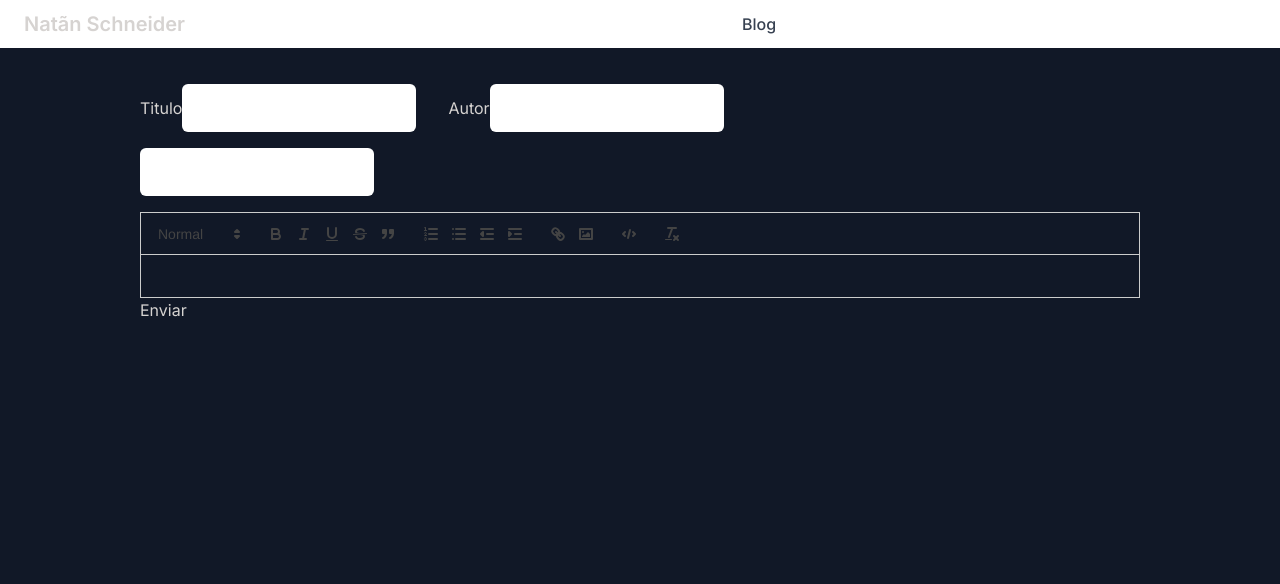
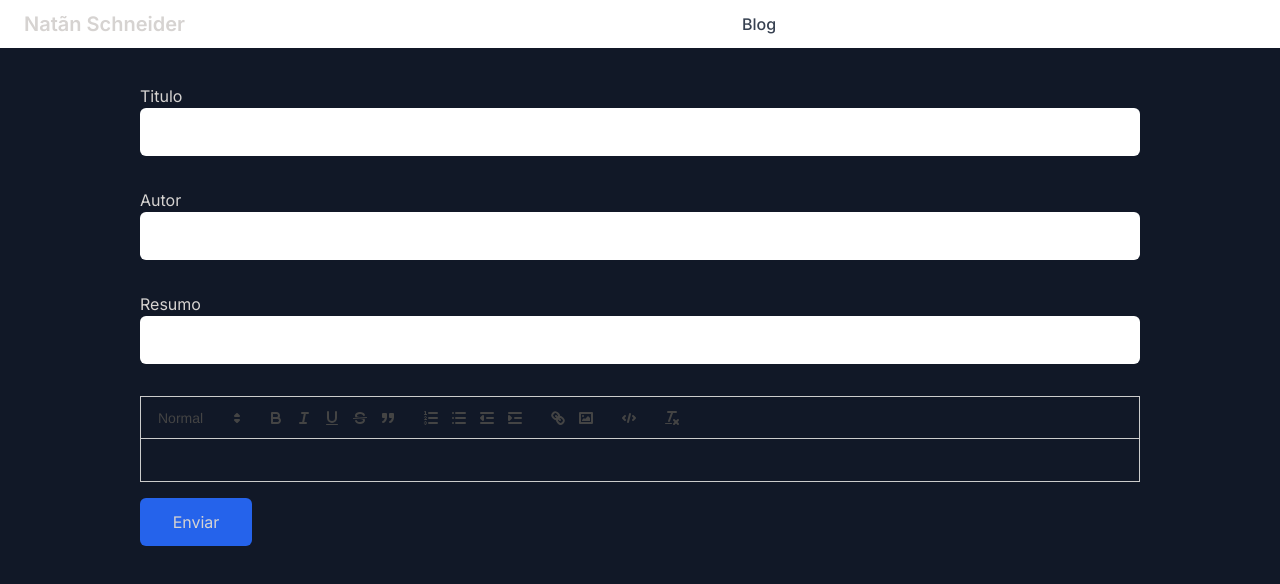
Before and after one commit to natanschneider/nextPortfolio, a Next.js app: page /crud/post in a window 1280 px wide. Shown: the top 584 px of the page. Built offline with nearby package versions, Linux system fonts and the light colour scheme.

Commit message:
*styling* Post creation page

```diff
--- a/src/app/(admin)/crud/post/page.tsx
+++ b/src/app/(admin)/crud/post/page.tsx
@@ -1,75 +1,113 @@
-'use client'
-import React, {useState} from "react";
-import dynamic from 'next/dynamic';
+"use client";
+import React, { useState } from "react";
+import dynamic from "next/dynamic";
 const ReactQuill = dynamic(() => import("react-quill"), { ssr: false });
-import 'react-quill/dist/quill.snow.css';
+import "react-quill/dist/quill.snow.css";
 import insertPost from "@/app/action";
 
-
-export default function Page(){
-    const [quill, setQuill] = useState('');
-    const [title, setTitle] = useState('');
-    const [author, setAuthor] = useState('');
-    const [resume, setResume] = useState('');
+export default function Page() {
+  const [quill, setQuill] = useState("");
+  const [title, setTitle] = useState("");
+  const [author, setAuthor] = useState("");
+  const [resume, setResume] = useState("");
 
   const modules = {
     toolbar: [
-          [{ 'header': [1, 2, false] }],
-          ['bold', 'italic', 'underline','strike', 'blockquote'],
-          [{'list': 'ordered'}, {'list': 'bullet'}, {'indent': '-1'}, {'indent': '+1'}],
-          ['link', 'image'],
-          ['code-block'],
-          ['clean']
+      [{ header: [1, 2, false] }],
+      ["bold", "italic", "underline", "strike", "blockquote"],
+      [
+        { list: "ordered" },
+        { list: "bullet" },
+        { indent: "-1" },
+        { indent: "+1" },
+      ],
+      ["link", "image"],
+      ["code-block"],
+      ["clean"],
     ],
   };
 
   const formats = [
-        'header',
-        'bold', 'italic', 'underline', 'strike', 'blockquote',
-        'list', 'bullet', 'indent',
-        'link', 'image', 'code-block'
+    "header",
+    "bold",
+    "italic",
+    "underline",
+    "strike",
+    "blockquote",
+    "list",
+    "bullet",
+    "indent",
+    "link",
+    "image",
+    "code-block",
   ];
 
-      const handleTitleChange = (event:any) => {
+  const handleTitleChange = (event: any) => {
     setTitle(event.target.value);
   };
 
-      const handleResumeChange = (event:any) => {
+  const handleResumeChange = (event: any) => {
     setResume(event.target.value);
   };
 
-      const handleAuthorChange = (event:any) => {
+  const handleAuthorChange = (event: any) => {
     setAuthor(event.target.value);
-      }
+  };
 
-      const handleFormSubmit = (event:Event) => {
+  const handleFormSubmit = (event: Event) => {
     event.preventDefault();
 
     const formData = new FormData();
-        formData.append('title', title);
-        formData.append('author', author);
-        formData.append('resume', resume);
-        formData.append('content', quill);
+    formData.append("title", title);
+    formData.append("author", author);
+    formData.append("resume", resume);
+    formData.append("content", quill);
 
     insertPost(formData);
   };
 
-    return(
-        <form className="my-6 px-3 py-3" onSubmit={handleFormSubmit} >
-          <div className="flex flex-row gap-8 mb-4">
-            <div>
+  return (
+    <form className="my-6 px-3 py-3" onSubmit={handleFormSubmit}>
+      <div className="flex flex-col gap-8 mb-4">
+        <div className="flex flex-col">
           <label htmlFor="title">Titulo</label>
-            <input id="title" type="text" value={title} onChange={handleTitleChange} className="text-black h-12 rounded-md" />
+          <input
+            id="title"
+            type="text"
+            value={title}
+            onChange={handleTitleChange}
+            className="text-black h-12 rounded-md"
+          />
         </div>
-            <div>
+        <div className="flex flex-col">
           <label htmlFor="author">Autor</label>
-            <input id="author" type="text" value={author} onChange={handleAuthorChange} className="text-black h-12 rounded-md" />
+          <input
+            id="author"
+            type="text"
+            value={author}
+            onChange={handleAuthorChange}
+            className="text-black h-12 rounded-md"
+          />
+        </div>
+        <div className="flex flex-col">
+          <label htmlFor="resume">Resumo</label>
+          <input
+            id="resume"
+            type="text"
+            value={resume}
+            onChange={handleResumeChange}
+            className="text-black h-12 rounded-md mb-4"
+          />
         </div>
       </div>
-
-            <input type="text" value={resume} onChange={handleResumeChange} className="text-black h-12 rounded-md mb-4" />
-            <ReactQuill value={quill} onChange={setQuill} modules={modules} formats={formats} id="quill" />
-            <button type="submit">Enviar</button>
+      <ReactQuill
+        value={quill}
+        onChange={setQuill}
+        modules={modules}
+        formats={formats}
+        id="quill"
+      />
+      <button type="submit" className="bg-blue-600 h-12 w-28 rounded-md mt-4" >Enviar</button>
     </form>
-    )
+  );
 }
```
Lines whose indentation alone changed are shown as unchanged.
